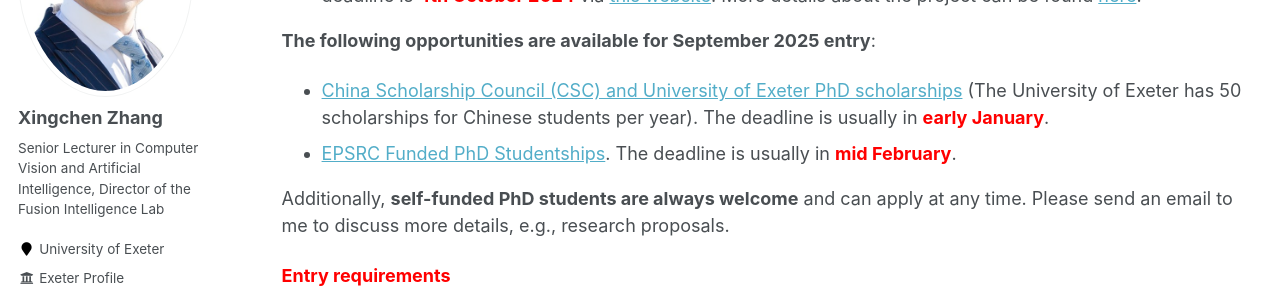
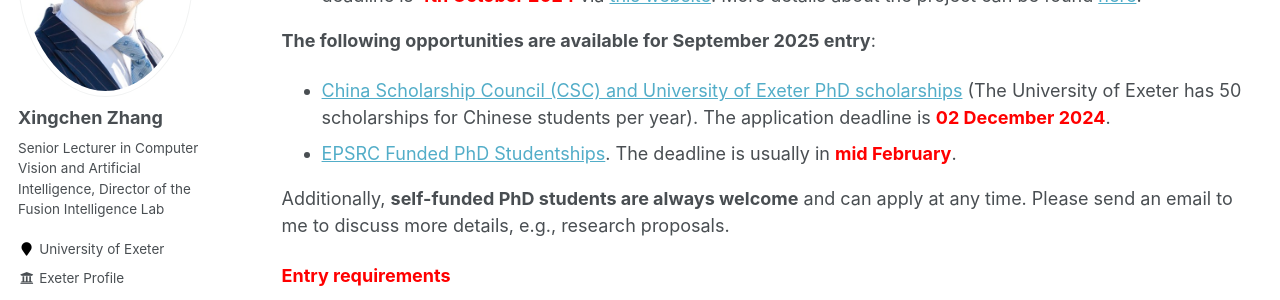
Before and after one commit to xingchenzhang/xingchenzhang.github.io, a Jekyll site: the page built from _pages/vacancies.md, in a window 1280 px wide and 900 px high, scrolled down 305 px. Shown: the part 180-480 px from the top of the window. Built offline with Jekyll 4.4.1, drawn with Linux system fonts in a browser that asks for light colours.

Commit message:
update CSC scholarships

```diff
--- a/_pages/vacancies.md
+++ b/_pages/vacancies.md
@@ -17,7 +17,7 @@
 
 **The following opportunities are available for September 2025 entry**:
 
-- [China Scholarship Council (CSC) and University of Exeter PhD scholarships](https://www.exeter.ac.uk/study/pg-research/csc-scholarships/) (The University of Exeter has 50 scholarships for Chinese students per year). The deadline is usually in **<span style="color: red;">early January</span>**.
+- [China Scholarship Council (CSC) and University of Exeter PhD scholarships](https://www.exeter.ac.uk/study/pg-research/csc-scholarships/) (The University of Exeter has 50 scholarships for Chinese students per year). The application deadline is **<span style="color: red;">02 December 2024</span>**.
 - [EPSRC Funded PhD Studentships](https://www.exeter.ac.uk/study/pg-research/funding/phdfunding/epsrc-dtp-studentships/). The deadline is usually in **<span style="color: red;">mid February</span>**.
 
 Additionally, **self-funded PhD students are always welcome** and can apply at any time. Please send an email to me to discuss more details, e.g., research proposals.
```
Also changed, not shown: _pages/about.md (+2 -0 lines).
